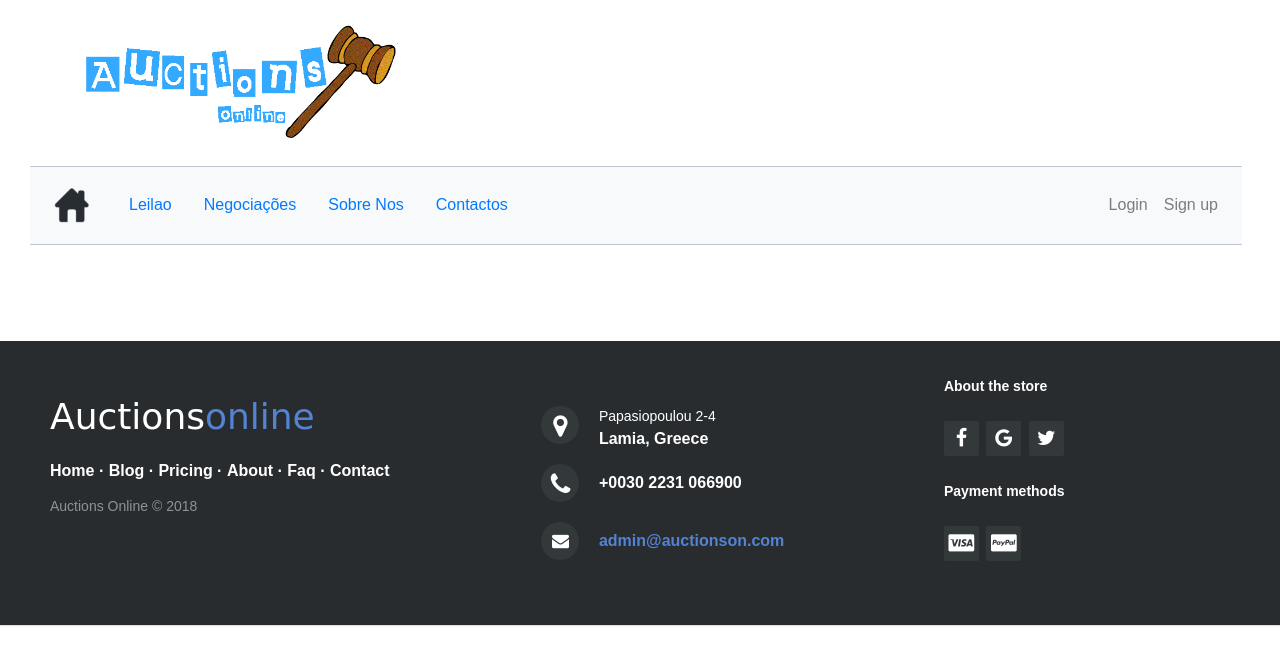
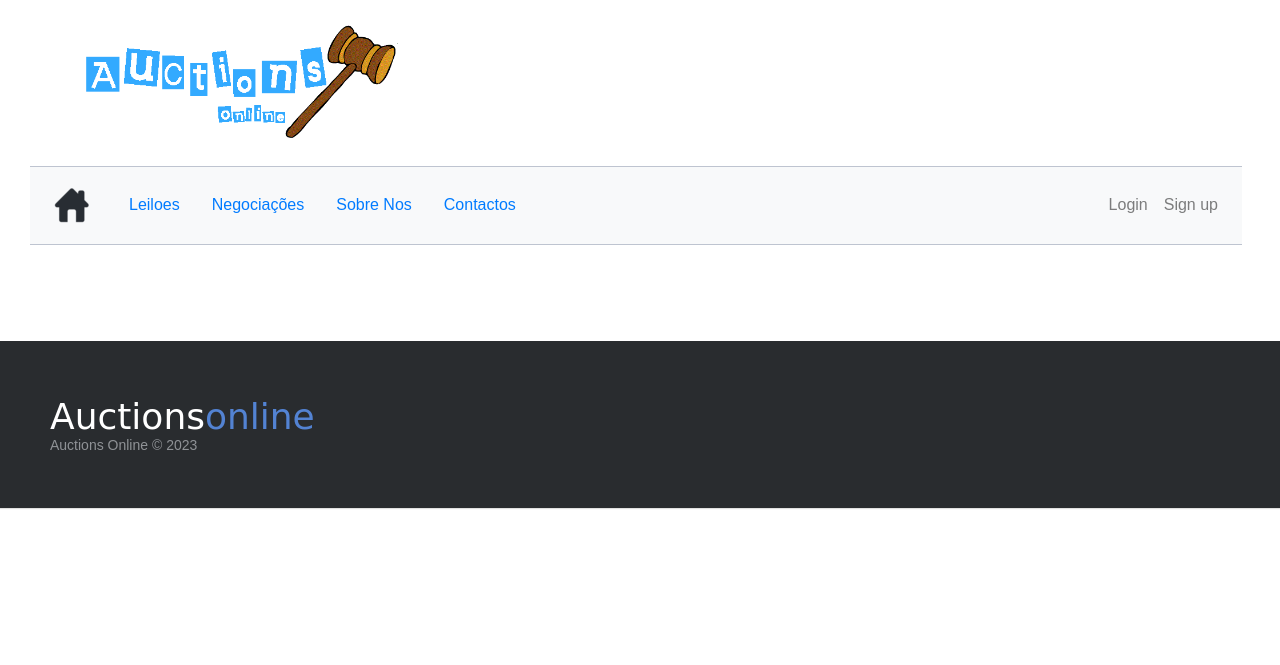
Before and after one commit to Cryar/LeilaoBD2, a Django app: page /website/ in a window 1280 px wide. Shown: the top 665 px of the page. Run offline with Django 3.2, Linux system fonts and the light colour scheme; data comes from the database, SQL or seed files in the repository; some libraries are stand-ins or nearby versions.

Commit message:
Leilao update 2

```diff
--- a/auctionsonline/website/templates/index.html
+++ b/auctionsonline/website/templates/index.html
@@ -41,16 +41,16 @@
 
         <ul class="nav nav-pills">
             <li class="nav-item">
-                <a class="nav-link" href="/website/category/laptops/">Leilao</a>
+                <a class="nav-link" href="/website/Leiloes/">Leiloes</a>
             </li>
             <li class="nav-item">
-                <a class="nav-link" href="/website/category/consoles/">Negociações</a>
+                <a class="nav-link" href="/website/Negociações/">Negociações</a>
             </li>
             <li class="nav-item">
-                <a class="nav-link" href="/website/category/games/">Sobre Nos</a>
+                <a class="nav-link" href="/website/SobreNos/">Sobre Nos</a>
             </li>
             <li class="nav-item">
-                <a class="nav-link" href="/website/category/gadgets/">Contactos</a>
+                <a class="nav-link" href="/website/Contactos/">Contactos</a>
             </li>
         </ul>
 
@@ -87,50 +87,7 @@
      <footer class="footer-distributed">
         <div class="footer-left">
             <h3>Auctions<span>online</span></h3>
-            <p class="footer-links">
-                <a href="#">Home</a> ·
-                <a href="#">Blog</a> ·
-                <a href="#">Pricing</a> ·
-                <a href="#">About</a> ·
-                <a href="#">Faq</a> ·
-                <a href="#">Contact</a>
-            </p>
-            <p class="footer-company-name">Auctions Online &copy; 2018</p>
-        </div>
-        <div class="footer-center">
-            <div>
-                <i class="fa fa-map-marker"></i>
-                <p><span>Papasiopoulou 2-4</span> Lamia, Greece</p>
-            </div>
-
-            <div>
-                <i class="fa fa-phone"></i>
-                <p>+0030 2231 066900</p>
-            </div>
-
-            <div>
-                <i class="fa fa-envelope"></i>
-                <p><a href="mailto:admin@auctionson.com">admin@auctionson.com</a></p>
-            </div>
-        </div>
-
-        <div class="footer-right">
-            <p id="about_store" class="footer-company-about">
-                <span>About the store</span>
-
-            </p>
-            <div class="footer-icons">
-                <a href="#"><i class="fa fa-facebook"></i></a>
-                <a href="#"><i class="fa fa-google"></i></a>
-                <a href="#"><i class="fa fa-twitter"></i></a>
-            </div>
-            <p id="payment_methods" class="footer-company-about">
-                <span>Payment methods</span>
-            </p>
-            <div class="footer-icons">
-                <a href="#"><i class="fa fa-cc-visa"></i></a>
-                <a href="#"><i class="fa fa-cc-paypal"></i></a>
-            </div>
+            <p class="footer-company-name">Auctions Online &copy; 2023</p>
         </div>
     </footer>
 
```
